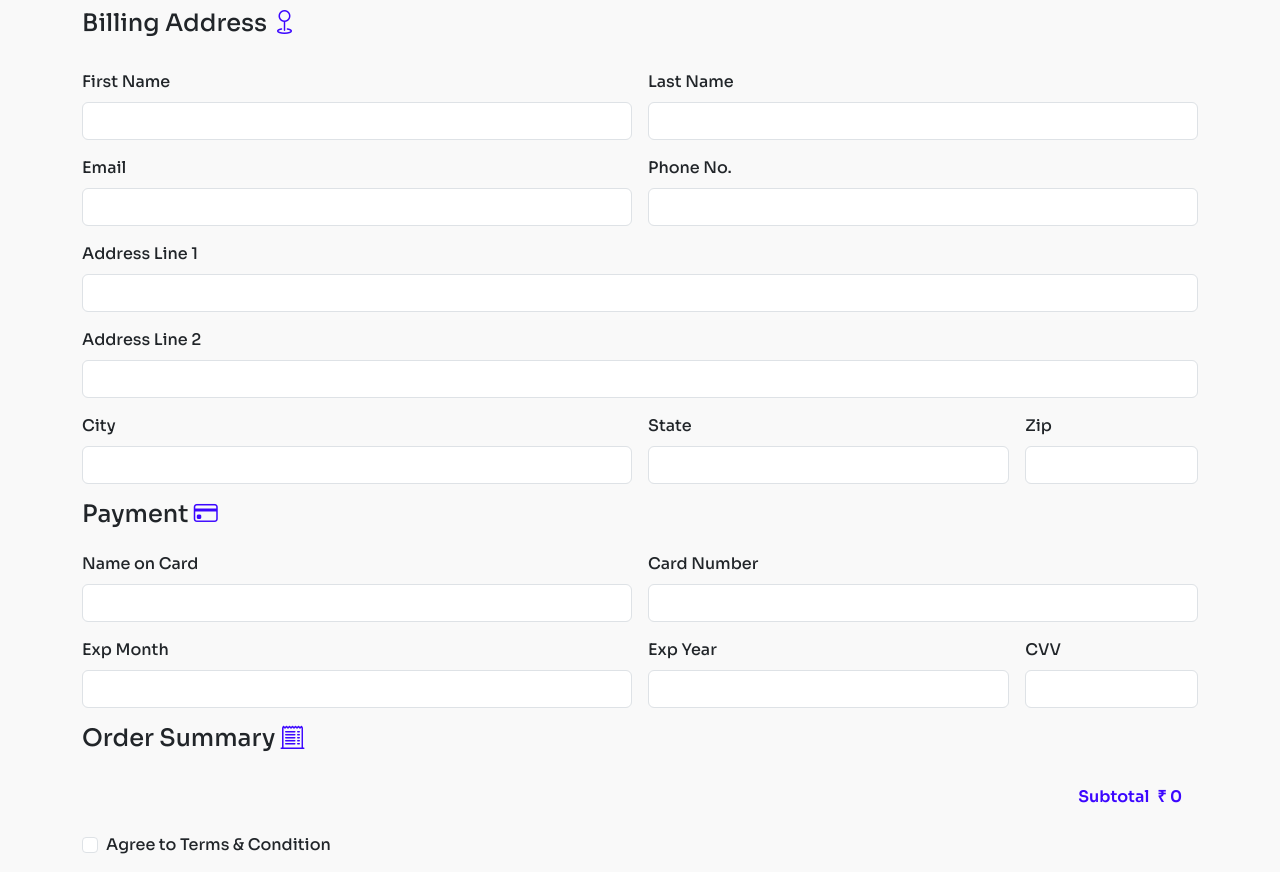
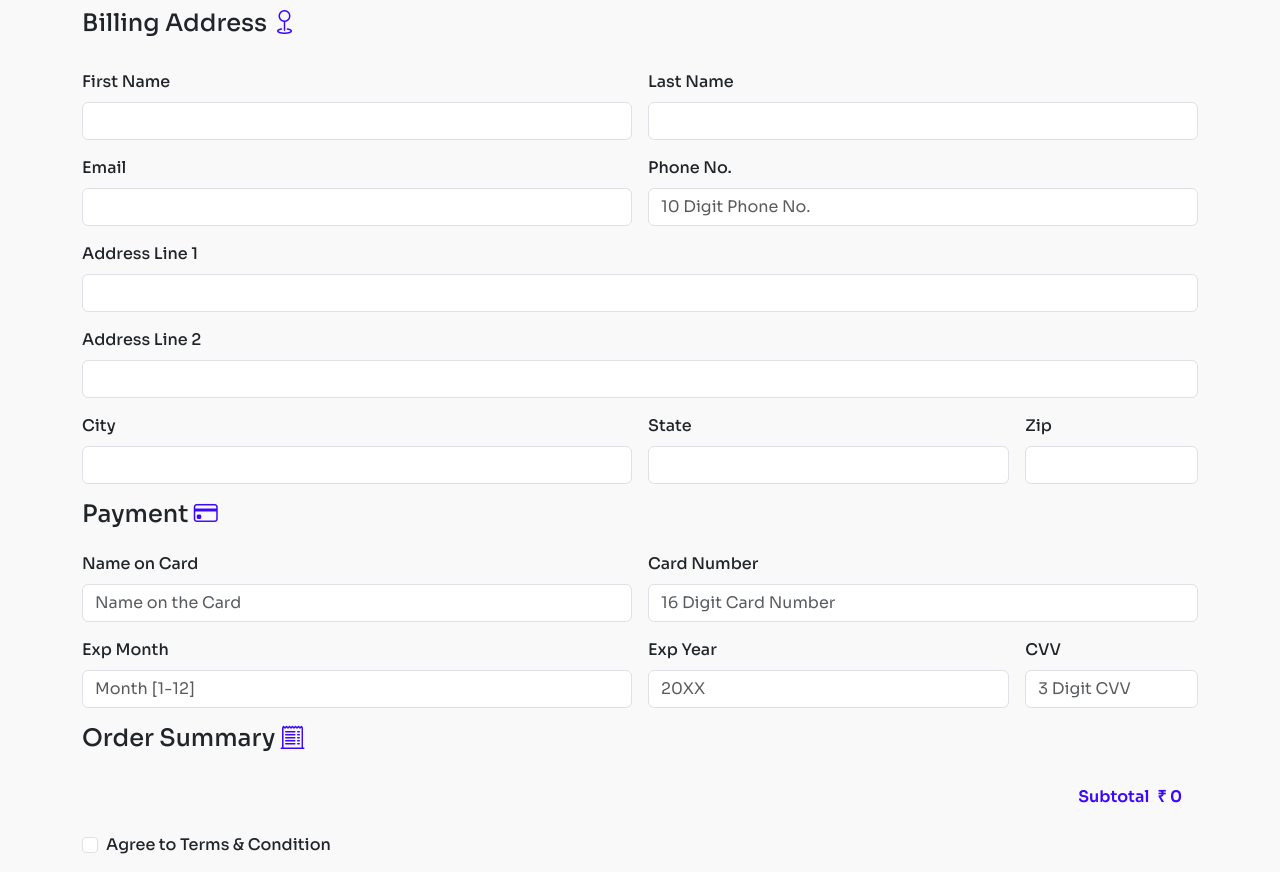
Before and after one commit to hencydsouza/AudioGear, a plain HTML site: page checkout.html in a window 1280 px wide. Shown: the part 182-1054 px from the top of the page. Drawn offline with nearby package versions, Linux system fonts and the light colour scheme.

Commit message:
Form validation

```diff
--- a/checkout.html
+++ b/checkout.html
@@ -159,7 +159,7 @@
             </div>
             <div class="col-md-6">
                 <label for="phoneNo" class="form-label">Phone No.</label>
-                <input type="text" class="form-control" id="phoneNo" required>
+                <input type="text" pattern="[0-9]+" minlength="10" maxlength="10" placeholder="10 Digit Phone No." class="form-control" id="phoneNo" required>
             </div>
             <div class="col-12">
                 <label for="inputAddress" class="form-label">Address Line 1</label>
@@ -191,23 +191,23 @@
             </h4>
             <div class="col-md-6">
                 <label for="cardName" class="form-label">Name on Card</label>
-                <input type="text" class="form-control" id="cardName" required>
+                <input type="text" placeholder="Name on the Card" class="form-control" id="cardName" required>
             </div>
             <div class="col-md-6">
                 <label for="cardNumber" class="form-label">Card Number</label>
-                <input type="text" class="form-control" id="cardNumber" required>
+                <input type="text" placeholder="16 Digit Card Number" pattern="[0-9]+" minlength="16" maxlength="16" class="form-control" id="cardNumber" required>
             </div>
             <div class="col-md-6">
                 <label for="expMonth" class="form-label">Exp Month</label>
-                <input type="text" class="form-control" id="expMonth" required>
+                <input type="text" maxlength="2" minlength="1" pattern="[0-9]+" placeholder="Month [1-12]" class="form-control" id="expMonth" required>
             </div>
             <div class="col-md-4">
                 <label for="expYear" class="form-label">Exp Year</label>
-                <input type="text" class="form-control" id="expYear" required>
+                <input type="text" placeholder="20XX" minlength="4" maxlength="4" pattern="[0-9]+" class="form-control" id="expYear" required>
             </div>
             <div class="col-md-2">
                 <label for="cvv" class="form-label">CVV</label>
-                <input type="text" class="form-control" id="cvv" required>
+                <input type="text" minlength="3" maxlength="3" pattern="[0-9]+" placeholder="3 Digit CVV" class="form-control" id="cvv" required>
             </div>
 
             <!-- order summary -->
```
